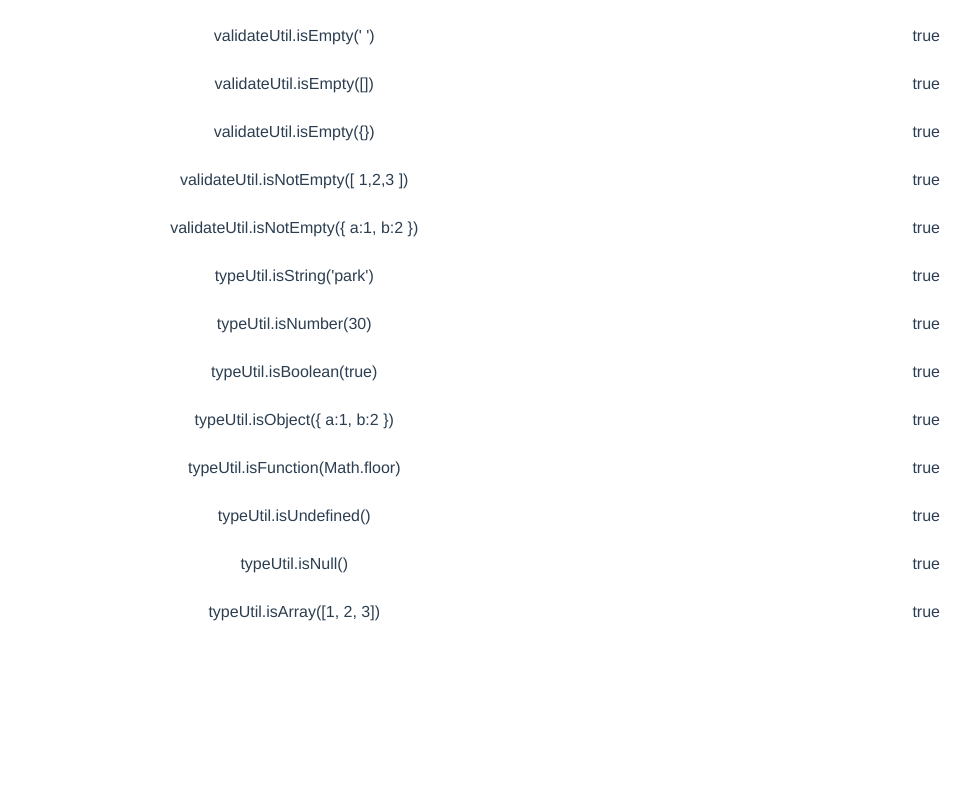
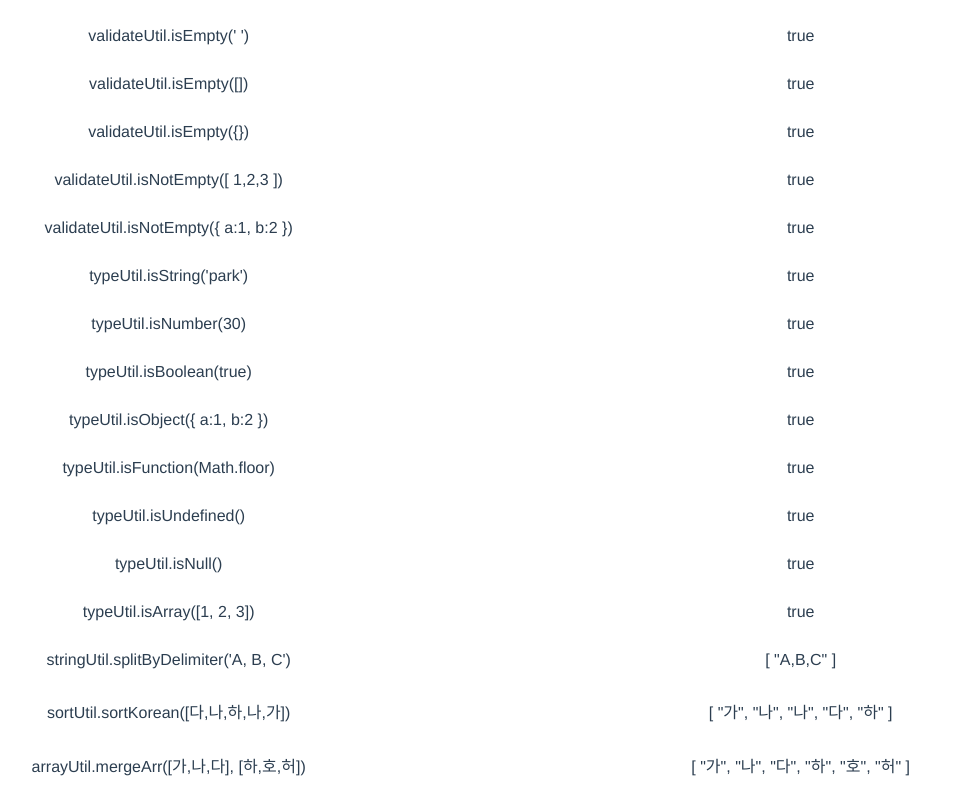
Before and after one commit to pjhyng0125/pjh-frontend-util-js, a Vue app in the folder pjh-frontend-util-vue/: page / in a window 1280 px wide. Shown: the part 390-1190 px from the top of the page, without its empty margins (187-1158 px from the left). Before the commit the page ends 1034 px from the top, so only its background shows below. Built offline with nearby package versions, Linux system fonts and the light colour scheme.

Commit message:
문자열, 정렬, 배열 관련 js 추가

```diff
--- a/pjh-frontend-util-vue/src/components/UtilTest.vue
+++ b/pjh-frontend-util-vue/src/components/UtilTest.vue
@@ -14,6 +14,9 @@
 <script>
 import { validateUtil } from "../js/util/validate";
 import { typeUtil } from "../js/util/type";
+import { stringUtil } from "../js/util/string";
+import { sortUtil } from "../js/util/sort";
+import { arrayUtil } from "../js/util/array";
 
 export default {
   name: 'UtilTest',
@@ -156,6 +159,27 @@ export default {
             return typeUtil.isArray([1, 2, 3]);
           },
         },
+        {
+          utilTxt: 'stringUtil',
+          funcTxt: 'splitByDelimiter(\'A, B, C\')',
+          call: () => {
+            return stringUtil.splitByDelimiter('A,B,C');
+          },
+        },
+        {
+          utilTxt: 'sortUtil',
+          funcTxt: 'sortKorean([다,나,하,나,가])',
+          call: () => {
+            return sortUtil.sortKorean(['다','나','하','나','가']);
+          },
+        },
+        {
+          utilTxt: 'arrayUtil',
+          funcTxt: 'mergeArr([가,나,다], [하,호,허])',
+          call: () => {
+            return arrayUtil.mergeArr(['가', '나', '다'], ['하', '호', '허']);
+          },
+        },
       ],
     }
   },
--- /dev/null
+++ b/pjh-frontend-util-vue/src/js/util/array.js
@@ -0,0 +1,14 @@
+/**
+ * 배열 유틸리티 js
+ */
+export const arrayUtil = {
+  /**
+   * 배열 합치기
+   * @param {array} source
+   * @param {array} addTo
+   * @returns {array}
+   */
+  mergeArr: (source, addTo) => {
+    return source.concat(addTo);
+  },
+};
--- /dev/null
+++ b/pjh-frontend-util-vue/src/js/util/sort.js
@@ -0,0 +1,15 @@
+/**
+ * 정렬 유틸리티 js
+ */
+export const sortUtil = {
+  /**
+   * 가나다 순 정렬
+   * @param {string} s
+   * @returns {array}
+   */
+  sortKorean: (s) => {
+    return s.sort((value, target) => {
+      return value.localeCompare(target, "ko-KR");
+    });
+  },
+};
--- /dev/null
+++ b/pjh-frontend-util-vue/src/js/util/string.js
@@ -0,0 +1,14 @@
+/**
+ * 문자열 유틸리티 js
+ */
+export const stringUtil = {
+  /**
+   * 문자열을 구분자로 쪼개기
+   * @param {string} s
+   * @param {string} d
+   * @returns {array}
+   */
+  splitByDelimiter: (s, d) => {
+    return s.split(d);
+  },
+};
--- a/pjh-frontend-util-vue/src/js/util/type.js
+++ b/pjh-frontend-util-vue/src/js/util/type.js
@@ -1,3 +1,6 @@
+/**
+ * 타입 유틸리티 js
+ */
 export const typeUtil = {
   /**
    * string 여부 반화
--- a/pjh-frontend-util-vue/src/js/util/validate.js
+++ b/pjh-frontend-util-vue/src/js/util/validate.js
@@ -1,3 +1,6 @@
+/**
+ * 유효성 검증 유틸리티 js
+ */
 export const validateUtil = {
   /**
    * empty 여부 반환
```
